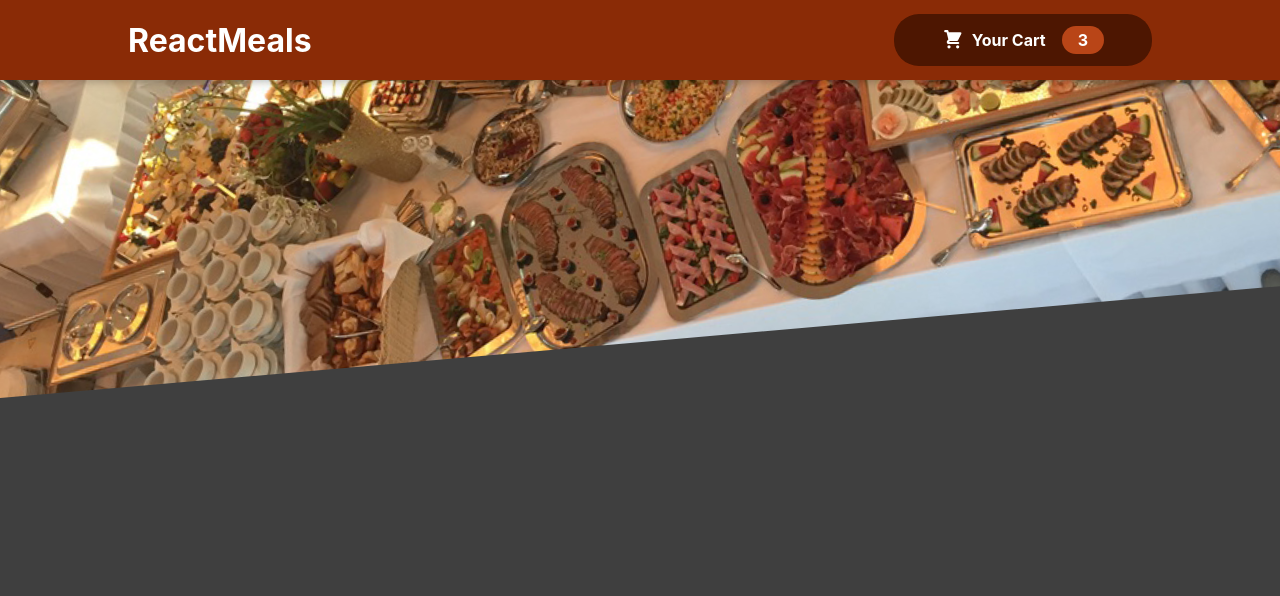
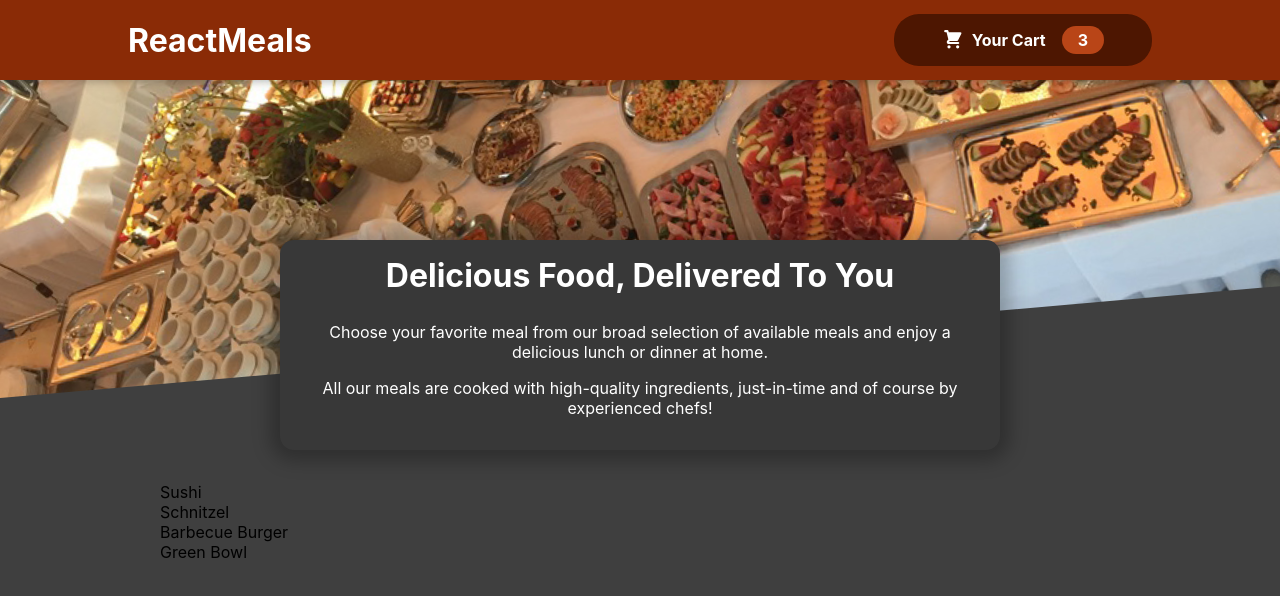
Before and after one commit to react-org-personal/reactmeals, a React (Create React App) app: page / in a window 1280 px wide. Shown: the top 596 px of the page. Built offline with nearby package versions, Linux system fonts and the light colour scheme.

Commit message:
add a meals component

```diff
--- a/src/App.js
+++ b/src/App.js
@@ -1,10 +1,14 @@
-import React, {Fragment} from 'react';
-import Header from './components/Layout/Header';
+import React, { Fragment } from "react";
+import Header from "./components/Layout/Header";
+import Meals from "./components/Meals/Meals";
 
 function App() {
   return (
     <Fragment>
-      <Header/>
+      <Header />
+      <main>
+        <Meals />
+      </main>
     </Fragment>
   );
 }
--- /dev/null
+++ b/src/components/Meals/AvailableMeals.js
@@ -0,0 +1,41 @@
+import React from "react";
+
+import classes from "./AvailableMeals.module.css";
+
+const DUMMY_MEALS = [
+  {
+    id: "m1",
+    name: "Sushi",
+    description: "Finest fish and veggies",
+    price: 22.99,
+  },
+  {
+    id: "m2",
+    name: "Schnitzel",
+    description: "A german specialty!",
+    price: 16.5,
+  },
+  {
+    id: "m3",
+    name: "Barbecue Burger",
+    description: "American, raw, meaty",
+    price: 12.99,
+  },
+  {
+    id: "m4",
+    name: "Green Bowl",
+    description: "Healthy...and green...",
+    price: 18.99,
+  },
+];
+
+const AvailableMeals = () => {
+  const mealsList = DUMMY_MEALS.map((meals) => <li>{meals.name}</li>);
+  return (
+    <section className={classes.meals}>
+      <ul>{mealsList}</ul>
+    </section>
+  );
+};
+
+export default AvailableMeals;
--- /dev/null
+++ b/src/components/Meals/AvailableMeals.module.css
@@ -0,0 +1,24 @@
+.meals {
+    max-width: 60rem;
+    width: 90%;
+    margin: 2rem auto;
+    animation: meals-appear 1s ease-out forwards;
+  }
+
+  .meals ul {
+    list-style: none;
+    margin: 0;
+    padding: 0;
+  }
+
+  @keyframes meals-appear {
+    from {
+      opacity: 0;
+      transform: translateY(3rem);
+    }
+
+    to {
+      opacity: 1;
+      transform: translateY(0);
+    }
+  }
--- /dev/null
+++ b/src/components/Meals/Meals.js
@@ -0,0 +1,15 @@
+import React, {Fragment} from 'react';
+import AvailableMeals from './AvailableMeals';
+import MealsSummary from './MealsSummary';
+
+const Meals = (props) => {
+    return (
+        <Fragment>
+            <MealsSummary/>
+            <AvailableMeals/>
+        </Fragment>
+    );
+
+};
+
+export default Meals;
--- /dev/null
+++ b/src/components/Meals/MealsSummary.js
@@ -0,0 +1,19 @@
+import classes from './MealsSummary.module.css'
+
+const MealsSummary = () => {
+    return (
+        <section className={classes.summary}>
+          <h2>Delicious Food, Delivered To You</h2>
+          <p>
+            Choose your favorite meal from our broad selection of available meals
+            and enjoy a delicious lunch or dinner at home.
+          </p>
+          <p>
+            All our meals are cooked with high-quality ingredients, just-in-time and
+            of course by experienced chefs!
+          </p>
+        </section>
+      );
+};
+
+export default MealsSummary;
--- /dev/null
+++ b/src/components/Meals/MealsSummary.module.css
@@ -0,0 +1,18 @@
+.summary {
+    text-align: center;
+    max-width: 45rem;
+    width: 90%;
+    margin: auto;
+    margin-top: -10rem;
+    position: relative;
+    background-color: #383838;
+    color: white;
+    border-radius: 14px;
+    padding: 1rem;
+    box-shadow: 0 1px 18px 10px rgba(0, 0, 0, 0.25);
+  }
+
+  .summary h2 {
+    font-size: 2rem;
+    margin-top: 0;
+  }
```
